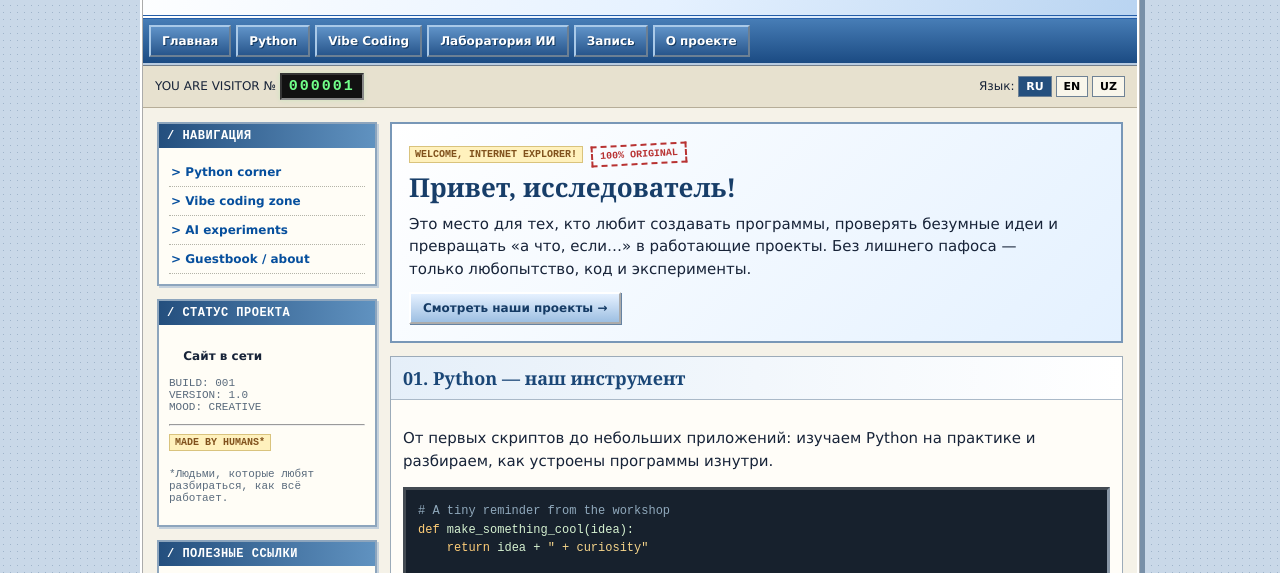
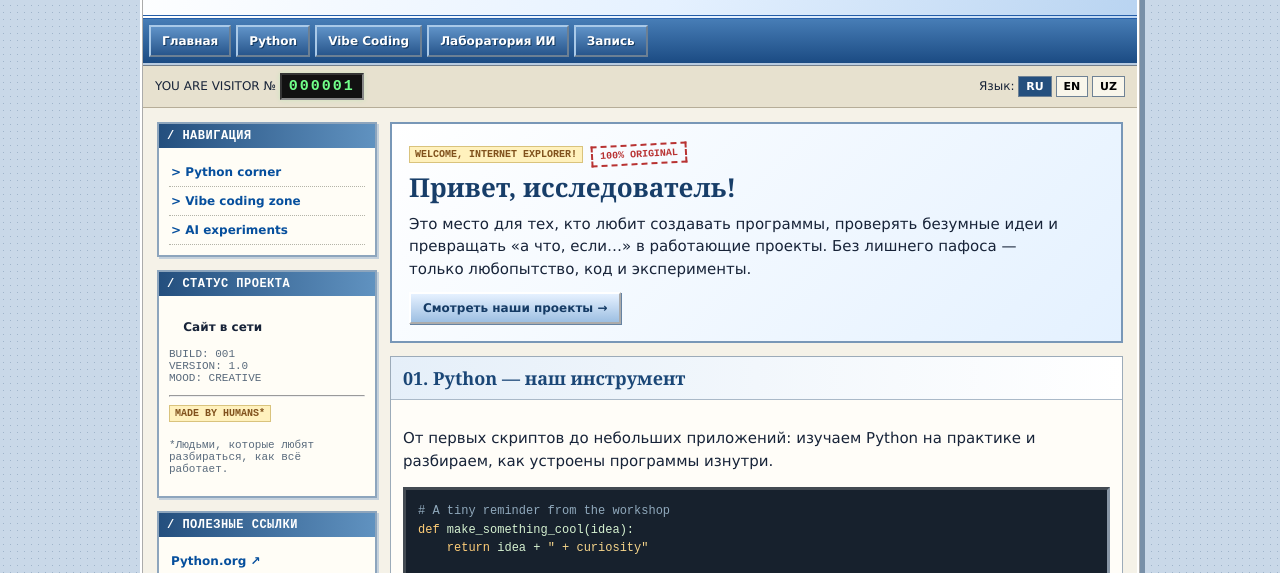
Before and after one commit to ooaoooa4562-beep/Python_course, a plain HTML site: page index.html in a window 1280 px wide. Shown: the part 180-753 px from the top of the page. Drawn offline with Linux system fonts and the light colour scheme.

Commit message:
Remove About section

```diff
--- a/index.html
+++ b/index.html
@@ -20,11 +20,11 @@ a{color:#064f9d}a:hover{color:#b21f2d;text-decoration:none}.wrap{width:min(1000p
 <div class="wrap">
   <div class="topline"><span>*** WELCOME TO OUR LITTLE CORNER OF THE INTERNET ***</span><span>EST. 2026 · HANDMADE WITH CURIOSITY</span></div>
   <header class="masthead"><div class="eyebrow">an independent coding community</div><h1 class="brand">Python &amp; Vibe Coding</h1><p class="tagline" data-i18n="tagline">Кодим. Экспериментируем. Создаём.</p></header>
-  <nav class="nav" aria-label="Main navigation"><a href="#home" data-i18n="navHome">Главная</a><a href="#python" data-i18n="navPython">Python</a><a href="#vibe" data-i18n="navVibe">Vibe Coding</a><a href="#lab" data-i18n="navLab">Лаборатория ИИ</a><a href="#enroll" data-i18n="navEnroll">Запись</a><a href="#about" data-i18n="navAbout">О проекте</a></nav>
+  <nav class="nav" aria-label="Main navigation"><a href="#home" data-i18n="navHome">Главная</a><a href="#python" data-i18n="navPython">Python</a><a href="#vibe" data-i18n="navVibe">Vibe Coding</a><a href="#lab" data-i18n="navLab">Лаборатория ИИ</a><a href="#enroll" data-i18n="navEnroll">Запись</a></nav>
   <div class="tools"><span>YOU ARE VISITOR № <span class="counter" id="visitor">000001</span></span><div class="lang" aria-label="Language"><span data-i18n="language">Язык:</span> <button type="button" data-lang="ru" aria-pressed="true">RU</button> <button type="button" data-lang="en" aria-pressed="false">EN</button> <button type="button" data-lang="uz" aria-pressed="false">UZ</button></div></div>
   <div class="layout" id="home">
     <aside class="sidebar">
-      <section class="panel"><h2 class="panel-title" data-i18n="sideMenu">/ Навигация</h2><div class="panel-body"><ul class="side-links"><li><a href="#python">&gt; Python corner</a></li><li><a href="#vibe">&gt; Vibe coding zone</a></li><li><a href="#lab">&gt; AI experiments</a></li><li><a href="#about">&gt; Guestbook / about</a></li></ul></div></section>
+      <section class="panel"><h2 class="panel-title" data-i18n="sideMenu">/ Навигация</h2><div class="panel-body"><ul class="side-links"><li><a href="#python">&gt; Python corner</a></li><li><a href="#vibe">&gt; Vibe coding zone</a></li><li><a href="#lab">&gt; AI experiments</a></li></ul></div></section>
       <section class="panel"><h2 class="panel-title" data-i18n="sideStatus">/ Статус проекта</h2><div class="panel-body"><p><span class="blink">●</span> <strong data-i18n="online">Сайт в сети</strong></p><p class="tiny">BUILD: 001<br>VERSION: 1.0<br>MOOD: CREATIVE</p><hr><span class="tag">MADE BY HUMANS*</span><p class="tiny" data-i18n="sideNote">*Людьми, которые любят разбираться, как всё работает.</p></div></section>
       <section class="panel"><h2 class="panel-title" data-i18n="sideLinks">/ Полезные ссылки</h2><div class="panel-body"><ul class="side-links"><li><a href="https://www.python.org/" target="_blank" rel="noopener">Python.org ↗</a></li><li><a href="https://github.com/" target="_blank" rel="noopener">GitHub ↗</a></li><li><a href="https://developer.mozilla.org/" target="_blank" rel="noopener">MDN Web Docs ↗</a></li></ul></div></section>
       <section class="panel"><h2 class="panel-title" data-i18n="sideQuote">/ Записка на полях</h2><div class="panel-body"><em data-i18n="quote">«Сначала заставь работать. Потом сделай красиво. Потом расскажи, как ты это сделал».</em><p class="tiny">— THE WORKSHOP WALL</p></div></section>
@@ -47,7 +47,6 @@ a{color:#064f9d}a:hover{color:#b21f2d;text-decoration:none}.wrap{width:min(1000p
         <button class="button submit-button" type="submit" data-i18n="formSubmit">Отправить заявку →</button>
         <p class="form-hint" id="formHint" aria-live="polite" data-i18n="formHint">После нажатия откроется Telegram. Проверь подготовленный текст и отправь сообщение преподавателю.</p>
       </form></div></section>
-      <section class="section" id="about"><h3 data-i18n="aboutTitle">04. Кто мы такие?</h3><div class="section-content"><p data-i18n="aboutText">Python & Vibe Coding — независимый авторский проект и сообщество о программировании, технологиях и создании собственных вещей. Мы учимся на практике, делимся находками и не боимся начинать с нуля.</p><p><a class="button" href="https://t.me/codemultiverse" target="_blank" rel="noopener" data-i18n="telegramButton">Наш Telegram →</a> <a class="button" href="https://github.com/ooaoooa4562-beep" target="_blank" rel="noopener">GitHub →</a></p></div></section>
     </main>
   </div>
   <footer class="footer"><strong>PYTHON &amp; VIBE CODING</strong><br><span data-i18n="footerText">Сделано с любопытством, кофе и несколькими ошибками в консоли.</span><br>© 2026 · <a href="#home">BACK TO TOP ↑</a><br><span class="tiny">BEST VIEWED WITH CURIOSITY · 1024×768 (JUST KIDDING)</span></footer>
```
